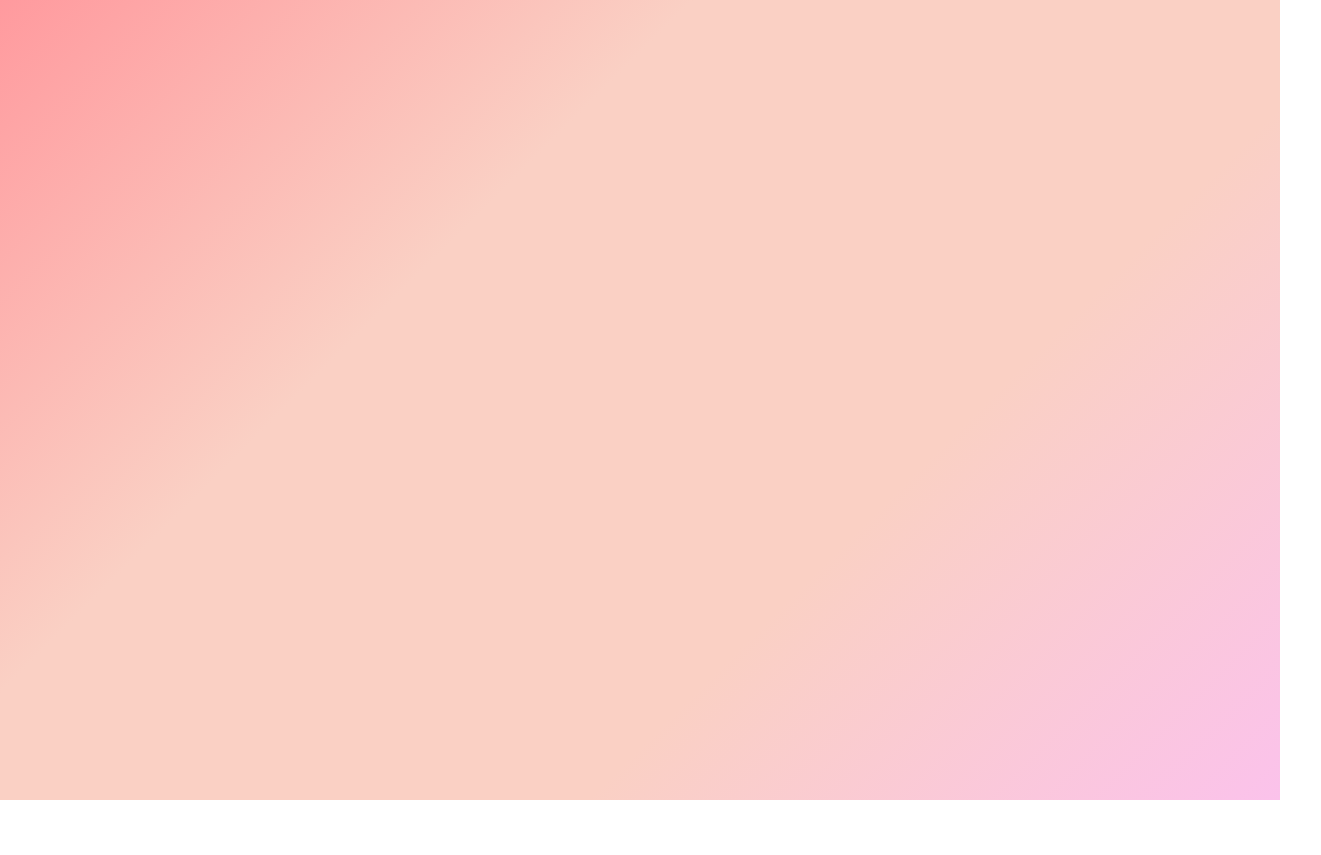
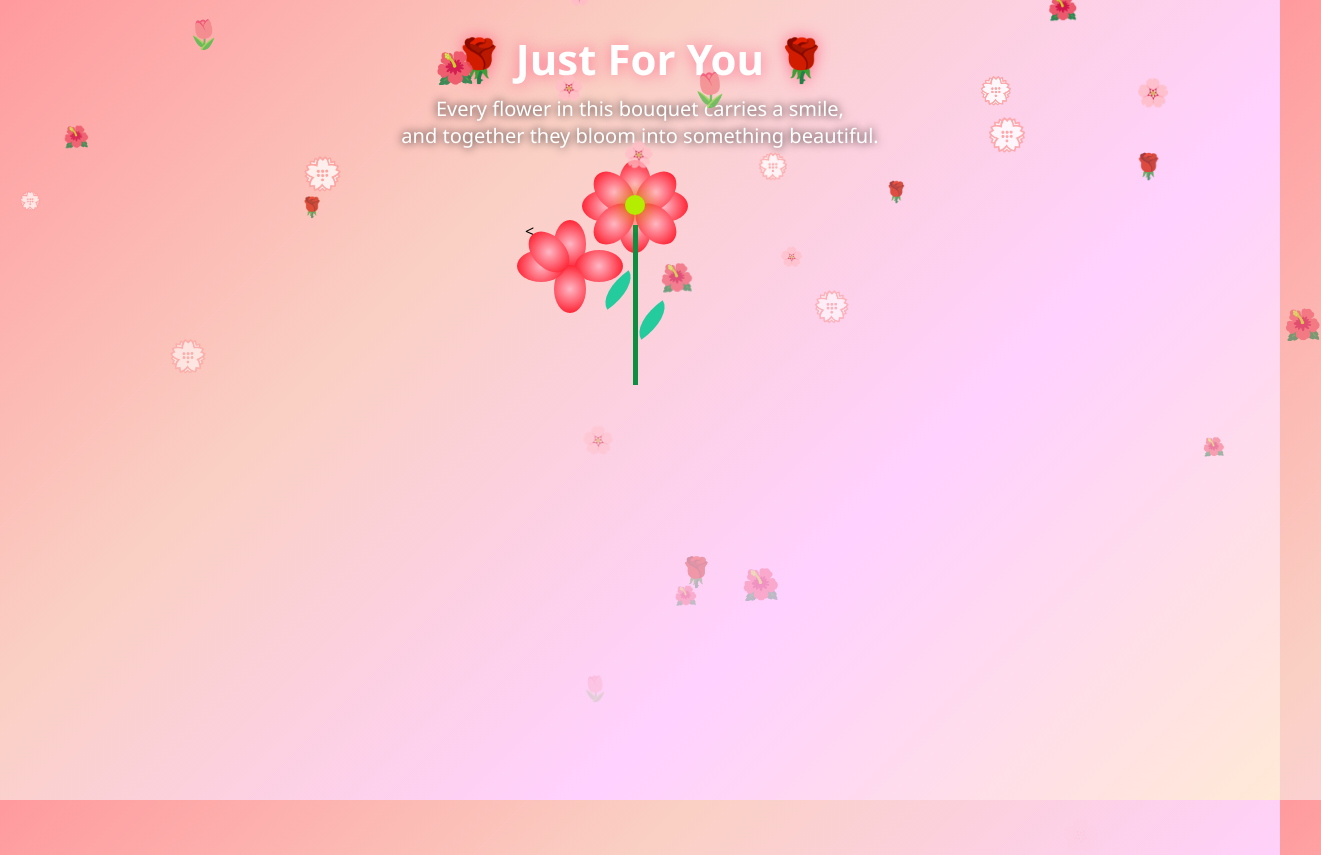
Before and after one commit to Virat-Creates/Solar, a plain HTML site: page index.html in a window 1280 px wide. Shown: the whole page, 1321 px wide, since content can reach past the window. Before the commit the page ends 800 px from the top, so only its background shows below. Drawn offline with Linux system fonts and the light colour scheme.

Commit message:
Update index.html

```diff
--- a/index.html
+++ b/index.html
@@ -3,82 +3,272 @@
 <head>
 <meta charset="UTF-8">
 <meta name="viewport" content="width=device-width, initial-scale=1.0">
-<title>A Bouquet For You 💐</title>
+<title>For You ❤️</title>
 
 <style>
+
 *{
 margin:0;
 padding:0;
 box-sizing:border-box;
+font-family:Segoe UI,sans-serif;
 }
 
 body{
+height:100vh;
 overflow:hidden;
-    height:100vh;
 display:flex;
 justify-content:center;
 align-items:center;
-    background:linear-gradient(135deg,#ff9a9e,#fad0c4,#fad0c4,#fbc2eb);
-    font-family:'Segoe UI',sans-serif;
+background:linear-gradient(135deg,#ff9a9e,#fad0c4,#ffd1ff,#ffe9d6);
+animation:bg 10s ease infinite alternate;
+}
+
+@keyframes bg{
+0%{filter:hue-rotate(0deg);}
+100%{filter:hue-rotate(25deg);}
 }
 
 .container{
 position:relative;
-    text-align:center;
+width:100%;
+height:100%;
+display:flex;
+justify-content:center;
+align-items:center;
+flex-direction:column;
 }
 
-.message{
+h1{
 position:absolute;
-    top:-120px;
-    width:100%;
+top:30px;
 color:white;
-    text-shadow:0 0 10px rgba(0,0,0,.3);
-    animation:fade 2s ease;
+font-size:42px;
+text-shadow:0 0 15px hotpink;
+animation:fade 2s;
 }
 
-.message h1{
-    font-size:42px;
+p{
+position:absolute;
+top:95px;
+color:white;
+font-size:20px;
+text-align:center;
+text-shadow:0 0 10px black;
 }
 
-.message p{
-    font-size:20px;
-    margin-top:10px;
+@keyframes fade{
+from{
+opacity:0;
+transform:translateY(-30px);
 }
+to{
+opacity:1;
+transform:translateY(0);
+}
+}
+
+/* Bouquet */
 
 .bouquet{
 position:relative;
-    width:320px;
-    height:450px;
+width:420px;
+height:520px;
 }
+
+/* Flowers */
 
 .flower{
 position:absolute;
+width:90px;
+height:90px;
 animation:float 3s ease-in-out infinite;
 }
 
 .center{
-    width:28px;
-    height:28px;
+position:absolute;
+left:35px;
+top:35px;
+width:20px;
+height:20px;
 background:gold;
 border-radius:50%;
-    position:absolute;
-    left:36px;
-    top:36px;
-    z-index:2;
+z-index:5;
 box-shadow:0 0 20px gold;
 }
 
 .petal{
-    width:38px;
-    height:55px;
-    background:radial-gradient(circle,#ffb6d9,#ff2d75);
+position:absolute;
+width:32px;
+height:48px;
+background:radial-gradient(circle,#ffb6d9,#ff005d);
 border-radius:50%;
-    position:absolute;
 }
 
-.p1{top:0;left:35px;}
-.p2{top:35px;left:70px;transform:rotate(90deg);}
-.p3{top:70px;left:35px;}
-.p4{top:35px;left:0;transform:rotate(90deg);}
-.p5{top:12px;left:10px;transform:rotate(-45deg);}
-.p6{top:12px;left:60
+.p1{top:0;left:29px;}
+.p2{top:22px;left:58px;transform:rotate(90deg);}
+.p3{top:45px;left:29px;}
+.p4{top:22px;left:0;transform:rotate(90deg);}
+.p5{top:8px;left:8px;transform:rotate(-45deg);}
+.p6{top:8px;left:50px;transform:rotate(45deg);}
+.p7{top:40px;left:8px;transform:rotate(45deg);}
+.p8{top:40px;left:50px;transform:rotate(-45deg);}
+
+.stem{
+position:absolute;
+left:43px;
+top:65px;
+width:5px;
+height:160px;
+background:#228b22;
+}
+
+.leaf1{
+position:absolute;
+width:40px;
+height:20px;
+background:#2ecc71;
+top:120px;
+left:8px;
+border-radius:100% 0;
+transform:rotate(-35deg);
+}
+
+.leaf2{
+position:absolute;
+width:40px;
+height:20px;
+background:#2ecc71;
+top:150px;
+left:42px;
+border-radius:100% 0;
+transform:rotate(145deg);
+}
+
+.f1{left:160px;top:20px;}
+.f2{left:95px;top:80px;}
+.f3{left:225px;top:80px;}
+.f4{left:55px;top:170px;}
+.f5{left:160px;top:150px;}
+.f6{left:265px;top:170px;}
+.f7{left:105px;top:250px;}
+.f8{left:215px;top:250px;}
+.f9{left:160px;top:300px;}
+
+.ribbon{
+position:absolute;
+bottom:25px;
+left:120px;
+width:180px;
+height:190px;
+background:linear-gradient(#f6deb5,#dca96d);
+clip-path:polygon(10% 0%,90% 0%,100% 100%,0% 100%);
+box-shadow:0 15px 25px rgba(0,0,0,.3);
+}
+
+.bow{
+position:absolute;
+bottom:195px;
+left:
+    </style>
+</head>
+
+<body>
+
+<div class="container">
+
+<h1>🌹 Just For You 🌹</h1>
+
+<p>
+Every flower in this bouquet carries a smile,<br>
+and together they bloom into something beautiful.
+</p>
+
+<div class="bouquet">
+
+<!-- Flower 1 -->
+<div class="flower f1">
+<div class="petal p1"></div><div class="petal p2"></div>
+<div class="petal p3"></div><div class="petal p4"></div>
+<div class="petal p5"></div><div class="petal p6"></div>
+<div class="petal p7"></div><div class="petal p8"></div>
+<div class="center"></div>
+<div class="stem"></div>
+<div class="leaf1"></div>
+<div class="leaf2"></div>
+</div>
+
+<!-- Flower 2 -->
+<div class="flower f2">
+<div class="petal p1"></div><div class="petal p2"></div>
+<div class="petal p3"></div><div class="petal p4"></div>
+<div class="petal p5"></div><
+                                <style>
+.sparkle{
+position:absolute;
+font-size:22px;
+animation:twinkle 2s infinite ease-in-out;
+pointer-events:none;
+}
+
+@keyframes twinkle{
+0%,100%{
+opacity:.3;
+transform:scale(.7);
+}
+50%{
+opacity:1;
+transform:scale(1.4);
+}
+}
+
+.petal-fall{
+position:absolute;
+top:-40px;
+font-size:22px;
+animation:fall linear infinite;
+pointer-events:none;
+}
+
+@keyframes fall{
+0%{
+transform:translateY(-40px) rotate(0deg);
+opacity:1;
+}
+100%{
+transform:translateY(110vh) translateX(60px) rotate(360deg);
+opacity:0;
+}
+}
+</style>
+
+<script>
+
+const colors=["🌸","🌹","🌺","💮","🌷"];
+
+for(let i=0;i<30;i++){
+
+let p=document.createElement("div");
+
+p.className="petal-fall";
+
+p.innerHTML=colors[Math.floor(Math.random()*colors.length)];
+
+p.style.left=Math.random()*100+"vw";
+
+p.style.animationDuration=(5+Math.random()*6)+"s";
+
+p.style.animationDelay=(Math.random()*5)+"s";
+
+p.style.fontSize=(18+Math.random()*18)+"px";
+
+document.body.appendChild(p);
+
+}
+
+</script>
+
+</div>
+
+</body>
+</html>
```
Lines whose indentation alone changed are shown as unchanged.
